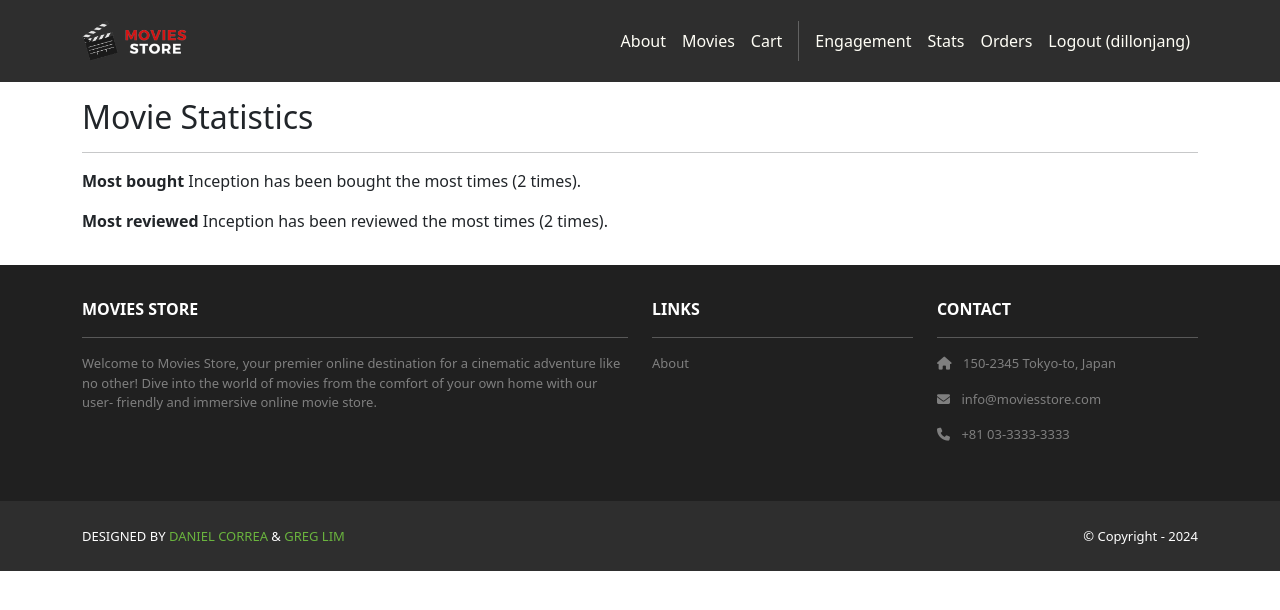
After one commit to dillon-jang/moviesstore, a Django app: page /analytics/movie_stats/ in a window 1280 px wide. The commit adds this page. Shown: the top 610 px of the page. Run offline with Django 5.2, Linux system fonts and the light colour scheme; a user stored in the database is signed in; data comes from the database, SQL or seed files in the repository; some libraries are stand-ins or nearby versions.

Commit message:
us5 done

```diff
--- /dev/null
+++ b/analytics/templates/analytics/movie_stats.html
@@ -0,0 +1,26 @@
+{% extends "base.html" %}
+{% block content %}
+<div class="p-3">
+    <div class="container">
+        <h2>Movie Statistics</h2>
+        <hr />
+
+        <p><b> Most bought </b>
+        {% if template_data.most_bought %}
+        {{ template_data.most_bought.name }} has been bought the most times ({{ template_data.most_bought_count }} times).
+        {% else %}
+        <p>No movies have been purchased yet.</p>
+        {% endif %}
+        </p>
+
+        <p><b> Most reviewed </b>
+        {% if template_data.most_reviewed %}
+        {{ template_data.most_reviewed.name }} has been reviewed the most times ({{ template_data.most_reviewed_count }} times).
+        {% else %}
+        <p>No movies have been reviewed yet.</p>
+        {% endif %}
+        </p>
+
+    </div>
+</div>
+{% endblock content %}
--- a/analytics/urls.py
+++ b/analytics/urls.py
@@ -4,4 +4,6 @@ from . import views
 urlpatterns = [
     path('top_commenters/', views.top_commenters,
             name='analytics.top_commenters'),
+    path('movie_stats/', views.movie_stats,
+            name='analytics.movie_stats'),
 ]
--- a/analytics/views.py
+++ b/analytics/views.py
@@ -2,6 +2,7 @@ from django.contrib.admin.views.decorators import staff_member_required
 from django.contrib.auth.models import User
 from django.db.models import Count
 from django.shortcuts import render
+from movies.models import Movie
 
 @staff_member_required
 def top_commenters(request):
@@ -19,3 +20,31 @@ def top_commenters(request):
 
     return render(request, 'analytics/top_commenters.html',
                     {'template_data': template_data})
+
+@staff_member_required
+def movie_stats(request):
+    most_bought = None
+    most_reviewed = None
+    most_bought_count = 0
+    most_reviewed_count = 0
+
+    for movie in Movie.objects.all():
+        bought = 0
+        for item in movie.item_set.all():
+            bought += item.quantity
+        if bought > most_bought_count:
+            most_bought_count = bought
+            most_bought = movie
+
+        reviewed = movie.review_set.count()
+        if reviewed > most_reviewed_count:
+            most_reviewed_count = reviewed
+            most_reviewed = movie
+    template_data = {}
+    template_data['title'] = 'Movie Stats'
+    template_data['most_bought'] = most_bought
+    template_data['most_bought_count'] = most_bought_count
+    template_data['most_reviewed'] = most_reviewed
+    template_data['most_reviewed_count'] = most_reviewed_count
+
+    return render(request, 'analytics/movie_stats.html', {'template_data': template_data})
--- a/moviesstore/templates/base.html
+++ b/moviesstore/templates/base.html
@@ -46,6 +46,7 @@
             {% if user.is_authenticated %}
             {% if user.is_staff %}
             <a class="nav-link" href="{% url 'analytics.top_commenters' %}">Engagement</a>
+            <a class="nav-link" href="{% url 'analytics.movie_stats' %}">Stats</a>
             {% endif %}
             <a class="nav-link" href="{% url 'accounts.orders' %}">Orders</a>
             <a class="nav-link" href="{% url 'accounts.logout' %}">Logout ({{user.username }})</a>
```
